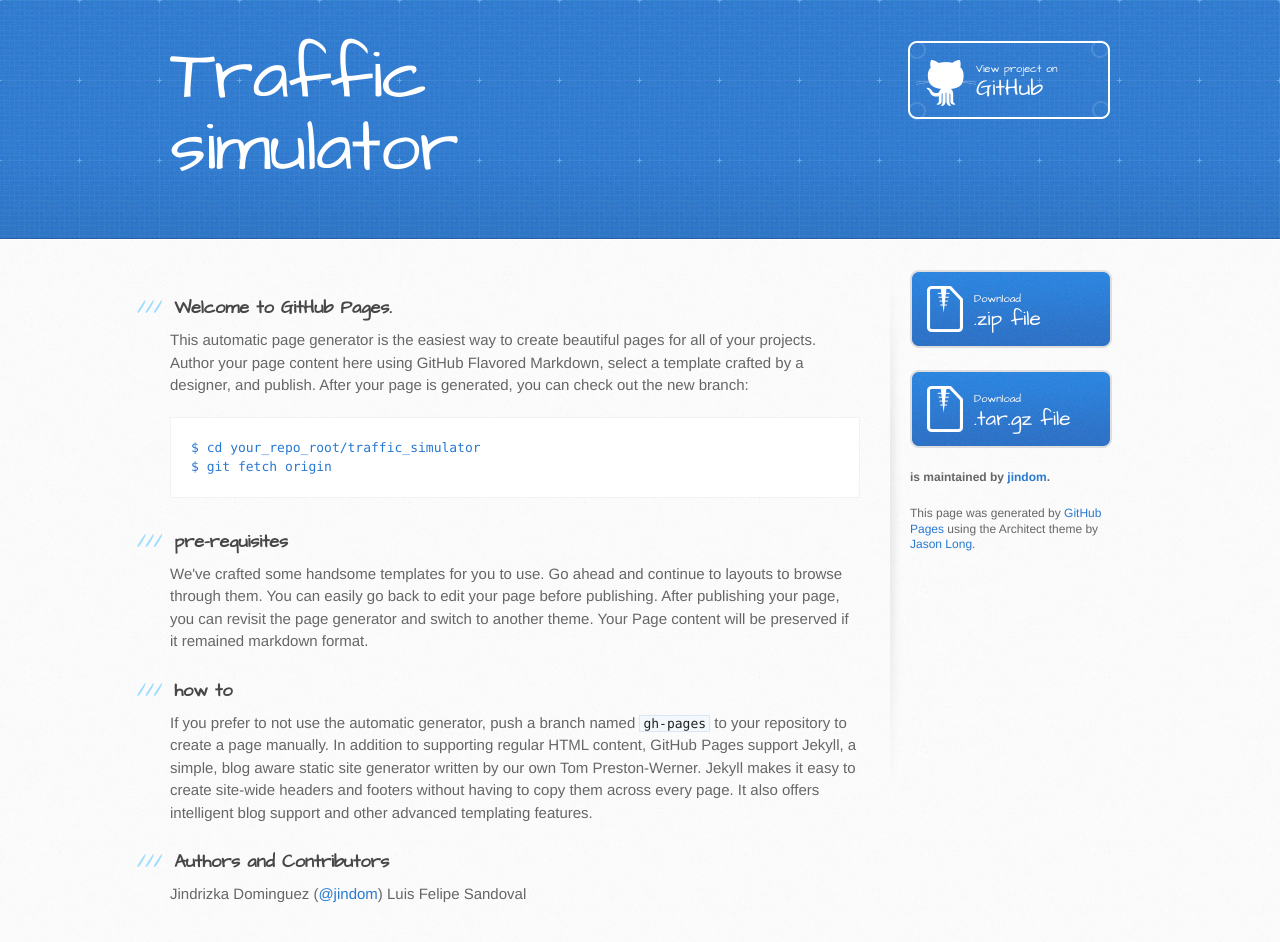
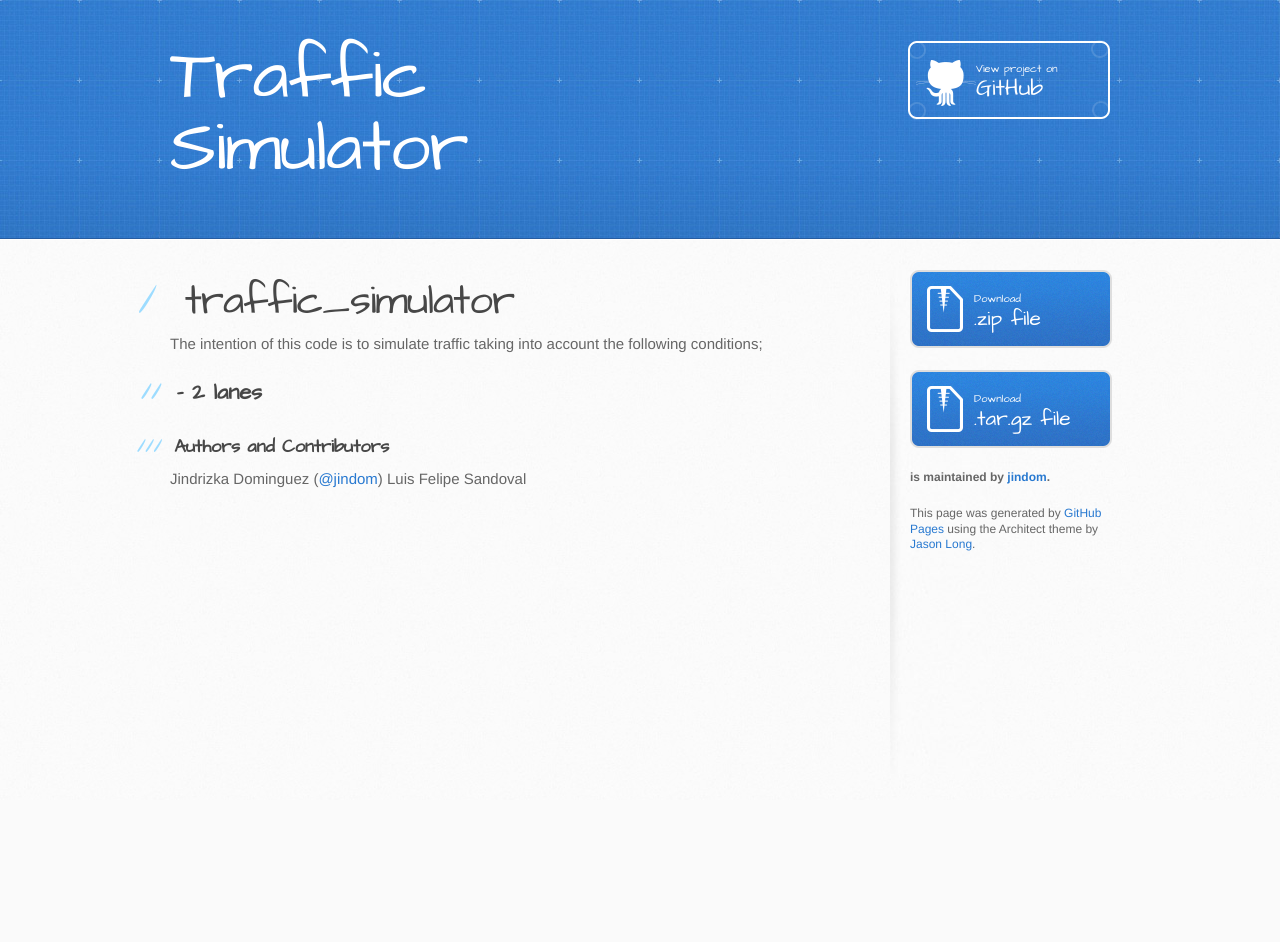
Before and after one commit to jin-jan/traffic_simulator, a plain HTML site: page index.html in a window 1280 px wide. After the commit the page ends 800 px from the top, so only its background shows below. Drawn offline with Linux system fonts and the light colour scheme.

```diff
--- a/index.html
+++ b/index.html
@@ -13,13 +13,13 @@
     <script src="//html5shiv.googlecode.com/svn/trunk/html5.js"></script>
     <![endif]-->
 
-    <title>Traffic simulator by jindom</title>
+    <title>Traffic Simulator by jindom</title>
   </head>
 
   <body>
     <header>
       <div class="inner">
-        <h1>Traffic simulator</h1>
+        <h1>Traffic Simulator</h1>
         <h2></h2>
         <a href="https://github.com/jindom/traffic_simulator" class="button"><small>View project on</small> GitHub</a>
       </div>
@@ -28,30 +28,19 @@
     <div id="content-wrapper">
       <div class="inner clearfix">
         <section id="main-content">
-          <h3>
-<a name="welcome-to-github-pages" class="anchor" href="#welcome-to-github-pages"><span class="octicon octicon-link"></span></a>Welcome to GitHub Pages.</h3>
+          <h1>
+<a name="traffic_simulator" class="anchor" href="#traffic_simulator"><span class="octicon octicon-link"></span></a>traffic_simulator</h1>
 
-<p>This automatic page generator is the easiest way to create beautiful pages for all of your projects. Author your page content here using GitHub Flavored Markdown, select a template crafted by a designer, and publish. After your page is generated, you can check out the new branch:</p>
+<p>The intention of this code is to simulate traffic taking into account the following conditions;</p>
 
-<pre><code>$ cd your_repo_root/traffic_simulator
-$ git fetch origin
-</code></pre>
-
-<h3>
-<a name="pre-requisites" class="anchor" href="#pre-requisites"><span class="octicon octicon-link"></span></a>pre-requisites</h3>
-
-<p>We've crafted some handsome templates for you to use. Go ahead and continue to layouts to browse through them. You can easily go back to edit your page before publishing. After publishing your page, you can revisit the page generator and switch to another theme. Your Page content will be preserved if it remained markdown format.</p>
-
-<h3>
-<a name="how-to" class="anchor" href="#how-to"><span class="octicon octicon-link"></span></a>how to</h3>
-
-<p>If you prefer to not use the automatic generator, push a branch named <code>gh-pages</code> to your repository to create a page manually. In addition to supporting regular HTML content, GitHub Pages support Jekyll, a simple, blog aware static site generator written by our own Tom Preston-Werner. Jekyll makes it easy to create site-wide headers and footers without having to copy them across every page. It also offers intelligent blog support and other advanced templating features.</p>
+<h2>
+<a name="--2-lanes" class="anchor" href="#--2-lanes"><span class="octicon octicon-link"></span></a>- 2 lanes</h2>
 
 <h3>
 <a name="authors-and-contributors" class="anchor" href="#authors-and-contributors"><span class="octicon octicon-link"></span></a>Authors and Contributors</h3>
 
 <p>Jindrizka Dominguez (<a href="https://github.com/jindom" class="user-mention">@jindom</a>)
-Luis Felipe Sandoval</p>
+Luis Felipe Sandoval </p>
         </section>
 
         <aside id="sidebar">
```
Also changed, not shown: params.json (+1 -1 lines).
